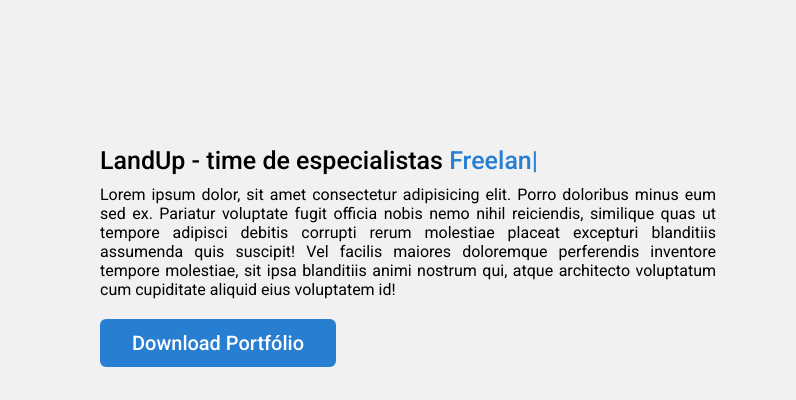
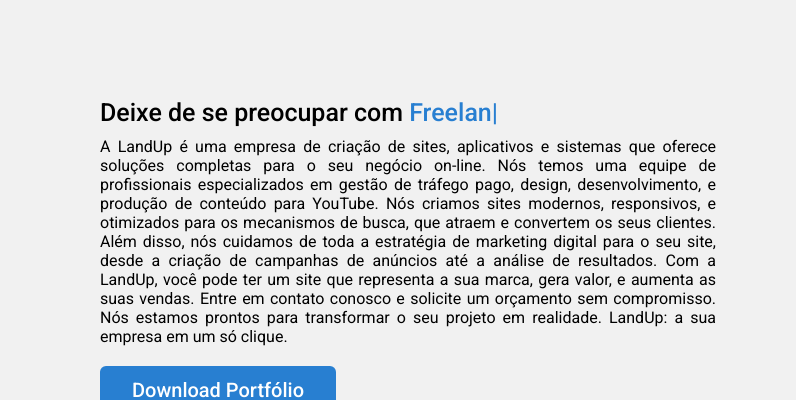
Before and after one commit to ViniTWorks/portfolio-landup, a plain HTML site: page index.html in a window 1280 px wide. Shown: the part 972-1372 px from the top of the page, 484-1280 px from the left. Drawn offline with nearby package versions, Linux system fonts and the light colour scheme.

Commit message:
Inserindo título e texto da seção "sobre".

```diff
--- a/index.html
+++ b/index.html
@@ -61,12 +61,8 @@
                     <img src="image/Logo-Imagem-Landup-perfil-sem-fundo.png" alt="">
                 </div>
                 <div class="column right">
-                    <div class="text">LandUp - time de especialistas <span class="typing-2"></span></div>
-                    <p>Lorem ipsum dolor, sit amet consectetur adipisicing elit. Porro doloribus minus eum sed ex.
-                        Pariatur voluptate fugit officia nobis nemo nihil reiciendis, similique quas ut tempore adipisci
-                        debitis corrupti rerum molestiae placeat excepturi blanditiis assumenda quis suscipit! Vel
-                        facilis maiores doloremque perferendis inventore tempore molestiae, sit ipsa blanditiis animi
-                        nostrum qui, atque architecto voluptatum cum cupiditate aliquid eius voluptatem id!</p>
+                    <div class="text">Deixe de se preocupar com <span class="typing-2"></span></div>
+                    <p>A LandUp é uma empresa de criação de sites, aplicativos e sistemas que oferece soluções completas para o seu negócio on-line. Nós temos uma equipe de profissionais especializados em gestão de tráfego pago, design, desenvolvimento, e produção de conteúdo para YouTube. Nós criamos sites modernos, responsivos, e otimizados para os mecanismos de busca, que atraem e convertem os seus clientes. Além disso, nós cuidamos de toda a estratégia de marketing digital para o seu site, desde a criação de campanhas de anúncios até a análise de resultados. Com a LandUp, você pode ter um site que representa a sua marca, gera valor, e aumenta as suas vendas. Entre em contato conosco e solicite um orçamento sem compromisso. Nós estamos prontos para transformar o seu projeto em realidade. LandUp: a sua empresa em um só clique.</p>
                     <a href="#">Download Portfólio</a>
                 </div>
             </div>
@@ -261,10 +257,11 @@
                         </div>
                         <div class="field">
                             <div class="field">
-                                <input type="text" placeholder="Sobrenome" name="sobrenome"required>
+                                <input type="text" placeholder="Sobrenome" name="sobrenome" required>
                             </div>
                             <div class="field textarea">
-                                <textarea cols="30" rows="10" placeholder="Escrever...." name="mensagem" required></textarea>
+                                <textarea cols="30" rows="10" placeholder="Escrever...." name="mensagem"
+                                    required></textarea>
                             </div>
                             <div class="button">
                                 <button type="submit">Enviar</button>
@@ -278,7 +275,8 @@
 
     <!--sessão  footer-->
     <footer>
-        <span>Criado por <a href="https://github.com/ViniTWorks">Vinícius Martins Trindade</a> | Todos os direitos reservados
+        <span>Criado por <a href="https://github.com/ViniTWorks">Vinícius Martins Trindade</a> | Todos os direitos
+            reservados
             2023</span>
     </footer>
 
```
